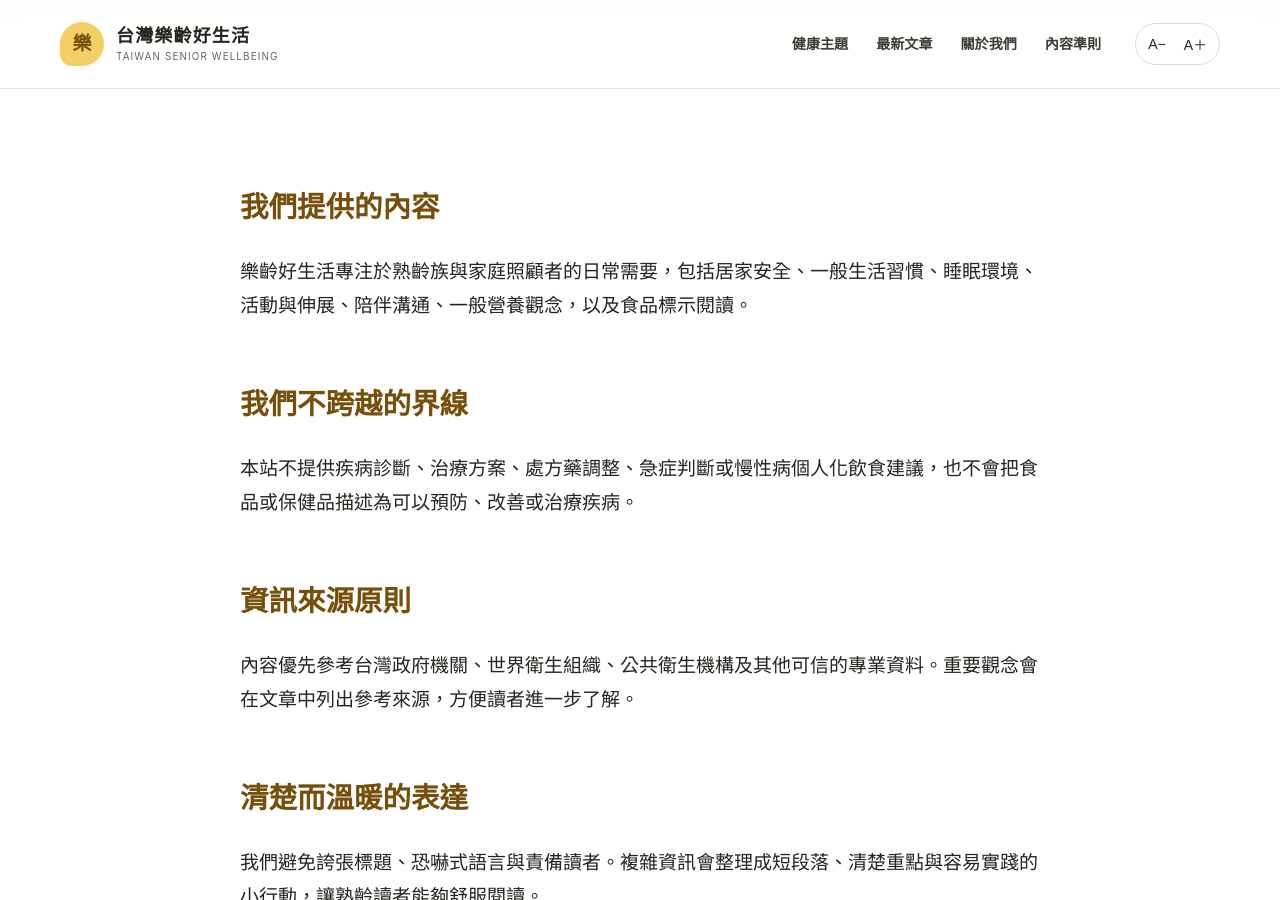
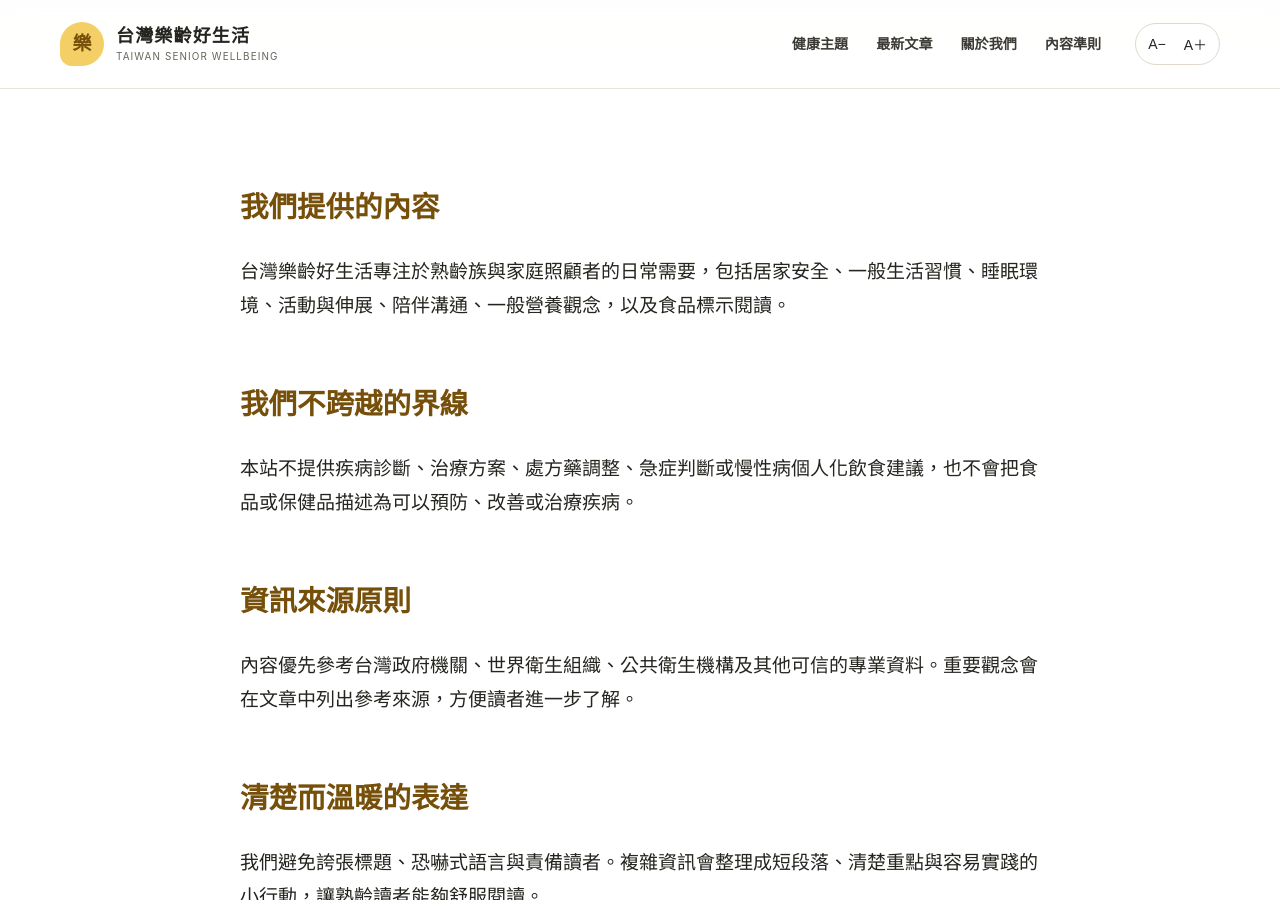
Before and after one commit to honorlin/senior-health-life, a Jekyll site: the page built from safety.md, in a window 1280 px wide and 900 px high, scrolled down 441 px. Built offline with Jekyll 4.4.1, drawn with Linux system fonts in a browser that asks for light colours.

Commit message:
brand: update content guidelines identity

```diff
--- a/safety.md
+++ b/safety.md
@@ -2,13 +2,13 @@
 layout: default
 title: 內容準則
 permalink: /safety/
-description: 樂齡好生活如何提供清楚、可信、保有專業界線的健康生活內容。
+description: 台灣樂齡好生活如何提供清楚、可信、保有專業界線的健康生活內容。
 ---
 <section class="page-hero"><div class="wrap"><p class="eyebrow"><span></span>安心閱讀</p><h1>我們如何守護內容品質</h1><p class="lead">健康資訊應該幫助理解，而不是增加恐懼。我們以可信來源、清楚界線與溫和表達，陪伴讀者做出適合自己的生活選擇。</p></div></section>
 
 <section><div class="wrap post">
 <h2>我們提供的內容</h2>
-<p>樂齡好生活專注於熟齡族與家庭照顧者的日常需要，包括居家安全、一般生活習慣、睡眠環境、活動與伸展、陪伴溝通、一般營養觀念，以及食品標示閱讀。</p>
+<p>台灣樂齡好生活專注於熟齡族與家庭照顧者的日常需要，包括居家安全、一般生活習慣、睡眠環境、活動與伸展、陪伴溝通、一般營養觀念，以及食品標示閱讀。</p>
 
 <h2>我們不跨越的界線</h2>
 <p>本站不提供疾病診斷、治療方案、處方藥調整、急症判斷或慢性病個人化飲食建議，也不會把食品或保健品描述為可以預防、改善或治療疾病。</p>
```
